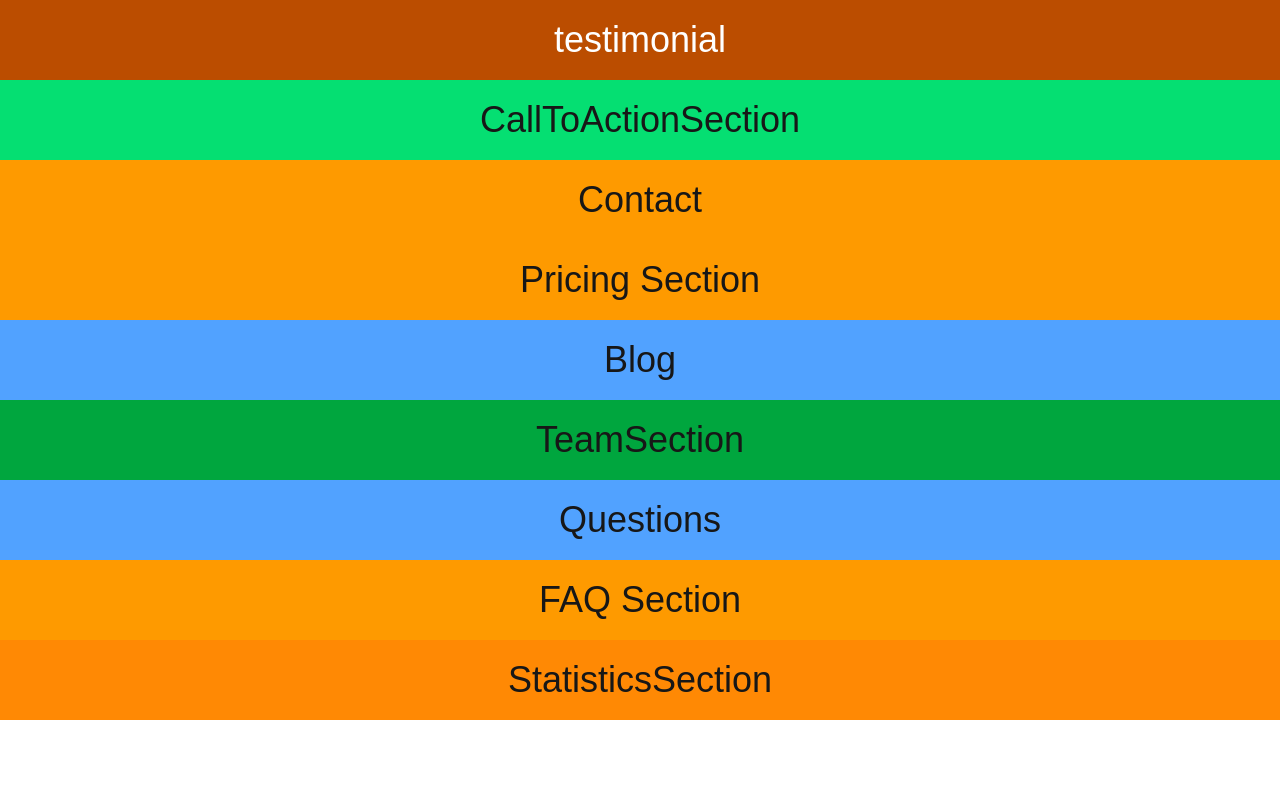
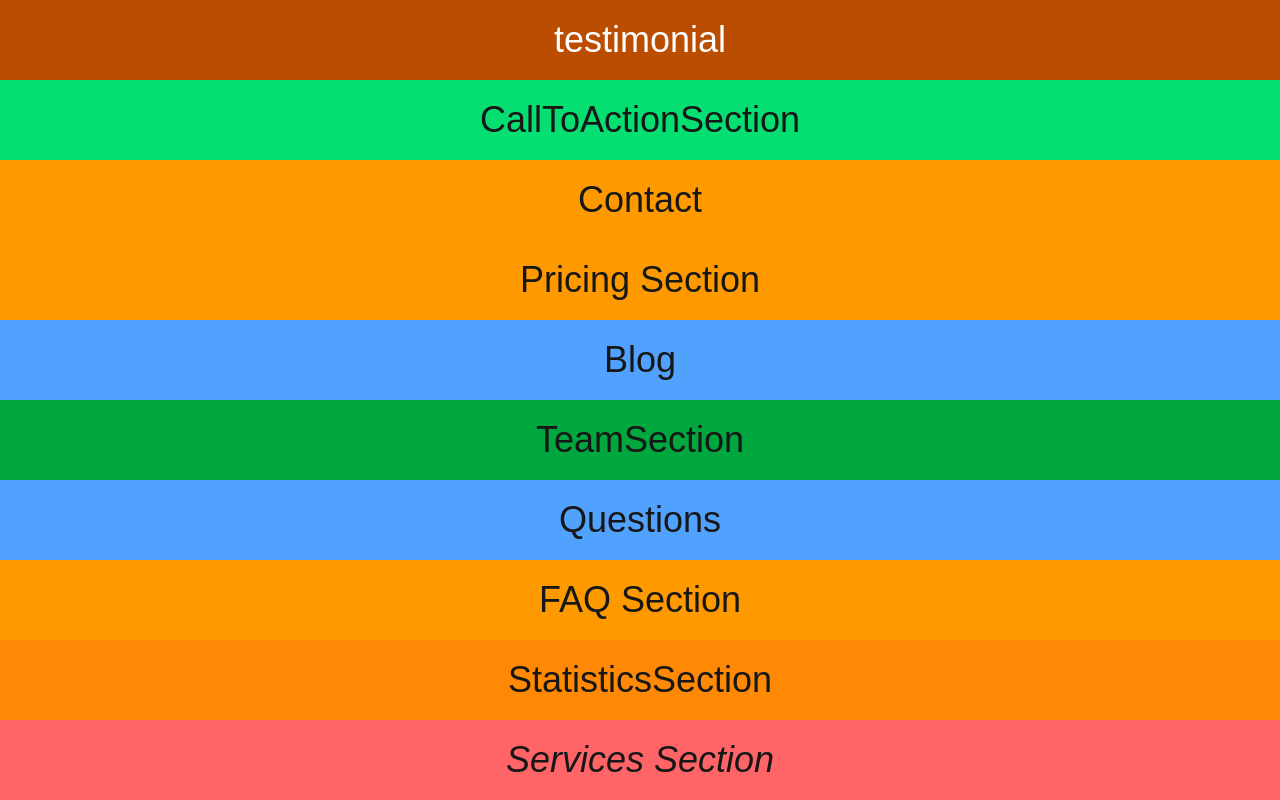
Before and after one commit to eslam-mohamedl/Team-2, a Next.js app: page / in a window 1280 px wide. Shown: the part 240-1040 px from the top of the page. Before the commit the page ends 960 px from the top, so only its background shows below. Built offline with nearby package versions, Linux system fonts and the light colour scheme.

Commit message:
feat: add ServicesSection components

```diff
--- a/src/app/page.tsx
+++ b/src/app/page.tsx
@@ -10,6 +10,8 @@ import FAQsection from "@/components/FAQsection";
 import Navbar from "@/components/Navbar";
 import StatisticsSection from "@/components/StatisticsSection";
 import CallToActionSection from "@/components/CallToActionSection";
+import ServicesSection from "@/components/ServicesSection";
+
 export default function page() {
   return (
     <>
@@ -25,6 +27,7 @@ export default function page() {
       <Questions/>
       <FAQsection />
       <StatisticsSection/>
+      <ServicesSection/>
     </>
   );
 }
--- /dev/null
+++ b/src/components/ServicesSection.tsx
@@ -0,0 +1,11 @@
+import React from 'react'
+
+function ServicesSection() {
+  return (
+    <div>
+      <i className="bg-red-400 p-5 flex justify-center items-center text-4xl">Services Section</i>
+    </div>
+  )
+}
+
+export default ServicesSection
```
Also changed, not shown: 1 other file (tests, documents, lock files or other folders).
